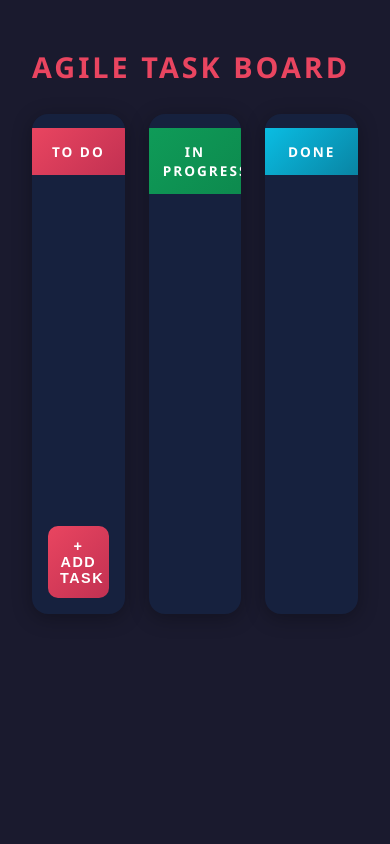
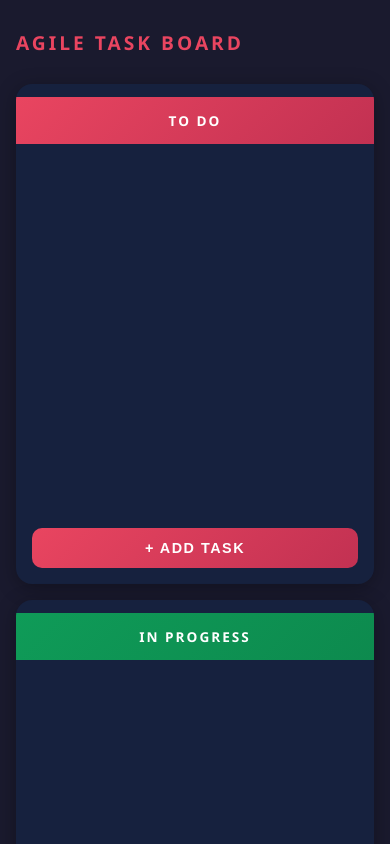
Before and after one commit to Shehin360/Agile-Task-Management-Platform, an Angular app: page / in a window 390 px wide. Shown: the top 844 px of the page. Built offline with nearby package versions, Linux system fonts and the light colour scheme.

Commit message:
Made the Website more responsive

```diff
--- a/src/app/kanban/kanban.css
+++ b/src/app/kanban/kanban.css
@@ -447,3 +447,44 @@
   outline-color: #0abde3;
   box-shadow: 0 0 20px rgba(10, 189, 227, 0.25);
 }
+
+
+/* To stack columns in vertically for samller screens 768px */
+
+@media (max-width: 1024px) {
+  .board {
+    flex-direction: column;
+    gap:16px;
+  }
+
+  .column{
+    width: 100%;
+  }
+
+  .title{
+    font-size: clamp(1.2rem, 4vw, 1.8rem);
+  }
+}
+
+/* Mobile View */
+
+@media(max-width: 480px){
+
+  .page{
+    padding: 16px;
+  }
+
+  .modal{
+    width: 90vw;
+    max-width: 400px;
+  }
+
+  .icon-btn , .task-btn{
+    min-width: 44px;
+    min-height: 44px;
+  }
+
+  .task{
+    padding: 12px;
+  }
+}
```
